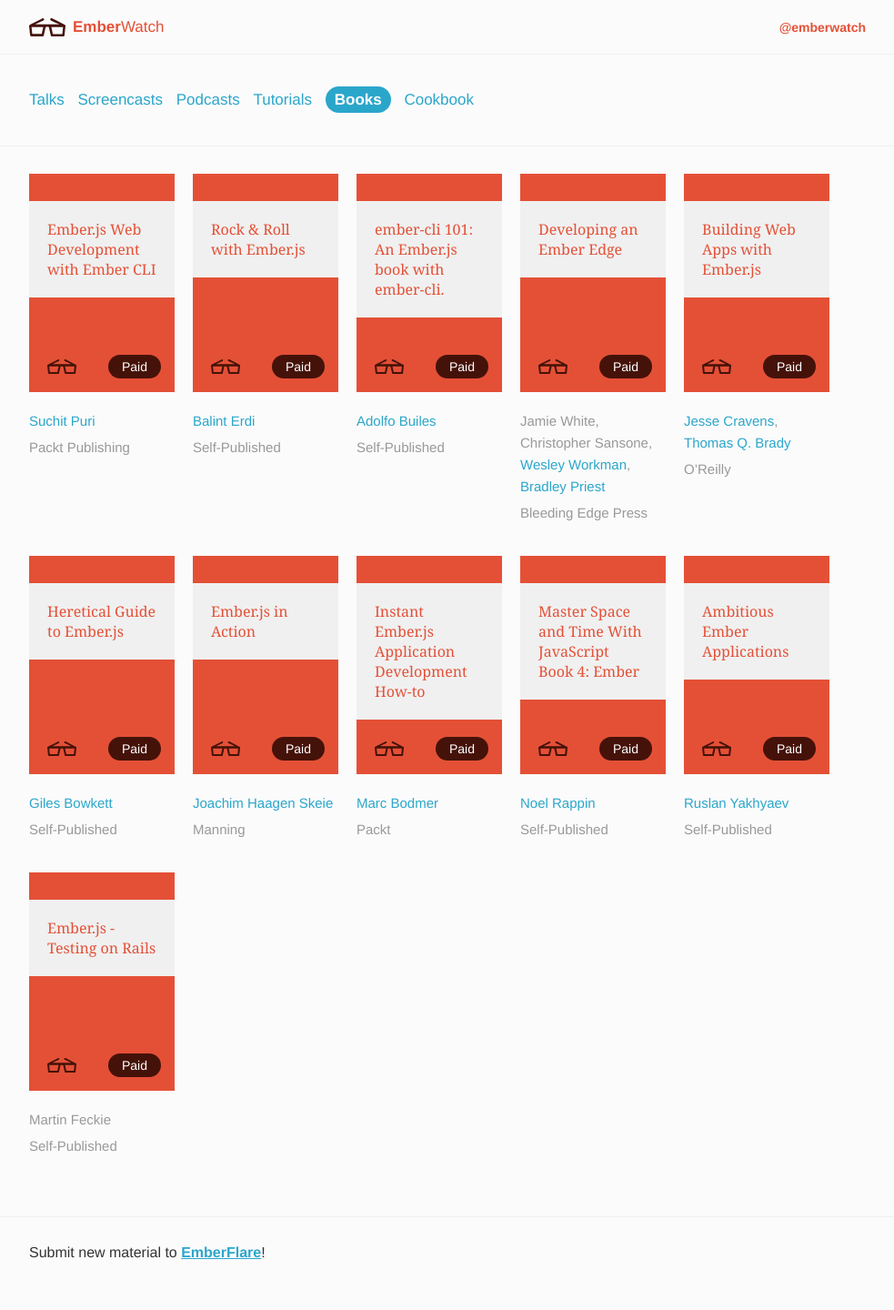
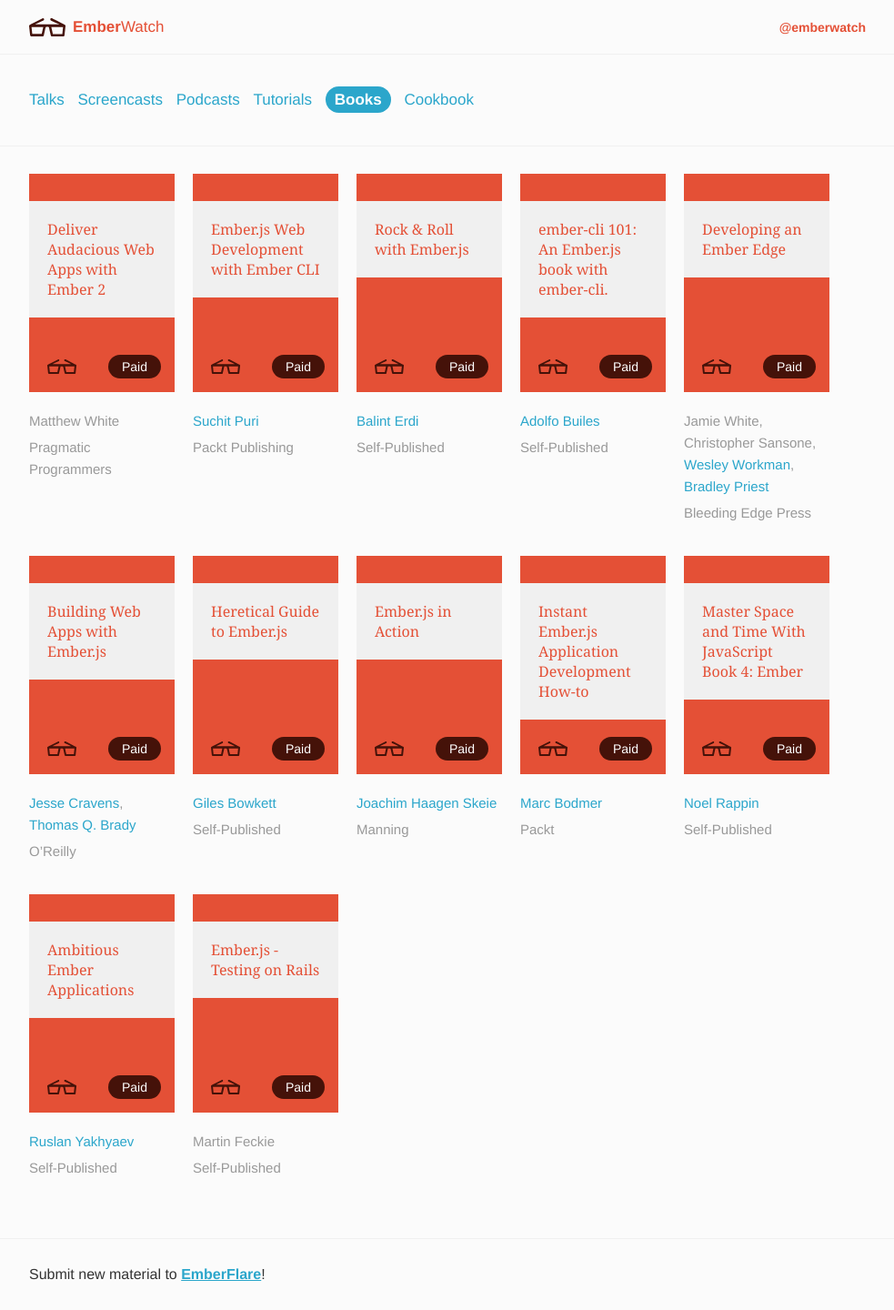
Before and after one commit to emberwatch/emberwatch, a Jekyll site: the page built from books.html, in a window 1280 px wide. Shown: the whole page at 91% size, without its empty margins (148-1131 px from the left). Built offline with Jekyll 4.4.1, drawn with Linux system fonts in a browser that asks for light colours; Markdown is read by kramdown in place of the engine named in the settings; comment, search, counter and statistics services are not loaded; before the commit the page ends 1416 px from its top, so only the background shows below that.

Commit message:
Prag Prog book

```diff
--- a/_data/books.yml
+++ b/_data/books.yml
@@ -1,4 +1,10 @@
 ---
+- title: 'Deliver Audacious Web Apps with Ember 2'
+  author_ids:
+  - 206
+  publisher: Pragmatic Programmers
+  url: https://pragprog.com/book/mwjsember/deliver-audacious-web-apps-with-ember-2
+  payment: true
 - title: 'Ember.js Web Development with Ember CLI'
   author_ids:
   - 205
--- a/_data/people.yml
+++ b/_data/people.yml
@@ -826,3 +826,7 @@
   twitter: suchitpuri
   github: suchitpuri
   site: http://suchitpuri.com/
+- id: 206
+  name: Matthew White
+  twitter: mattw59
+  github: mattw59
```
